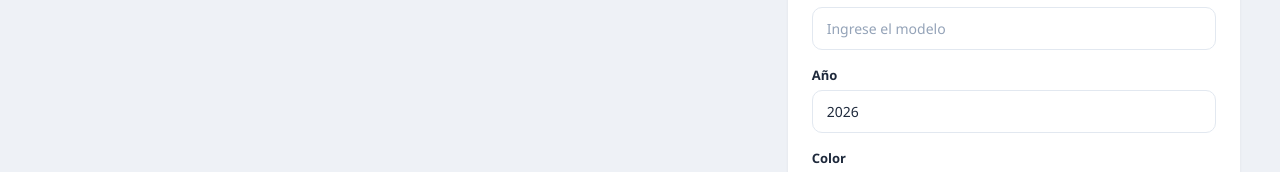
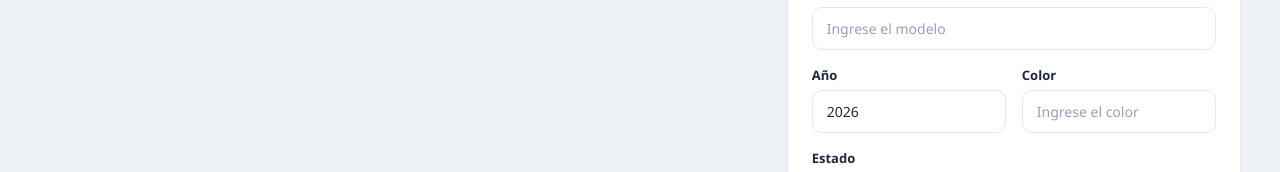
Before and after one commit to Elm3rr/EFinalFront, a React (Vite) app: page / in a window 1280 px wide. Shown: the part 541-713 px from the top of the page. Built offline with nearby package versions, Linux system fonts and the light colour scheme; no server answers.

Commit message:
Año y color en la misma fila del formulario
Co-Authored-By: Claude Opus 5.5 <noreply@anthropic.com>
Claude-Session: https://claude.ai/code/session_01Rn9rhoNoXvksTQKQz4yxcu

```diff
--- a/src/App.css
+++ b/src/App.css
@@ -574,3 +574,9 @@
   background: var(--color-danger-light);
   color: var(--color-danger);
 }
+
+.form-row {
+  display: grid;
+  grid-template-columns: 1fr 1fr;
+  gap: 16px;
+}
--- a/src/components/VehiculoForm.tsx
+++ b/src/components/VehiculoForm.tsx
@@ -108,6 +108,7 @@ export default function VehiculoForm({ editando, onGuardar, onLimpiar }: Vehicul
         />
       </label>
 
+      <div className="form-row">
         <label className="form-field">
           <span>Año</span>
           <input
@@ -131,6 +132,7 @@ export default function VehiculoForm({ editando, onGuardar, onLimpiar }: Vehicul
             required
           />
         </label>
+      </div>
 
       <label className="form-field">
         <span>Estado</span>
```
Lines whose indentation alone changed are shown as unchanged.
